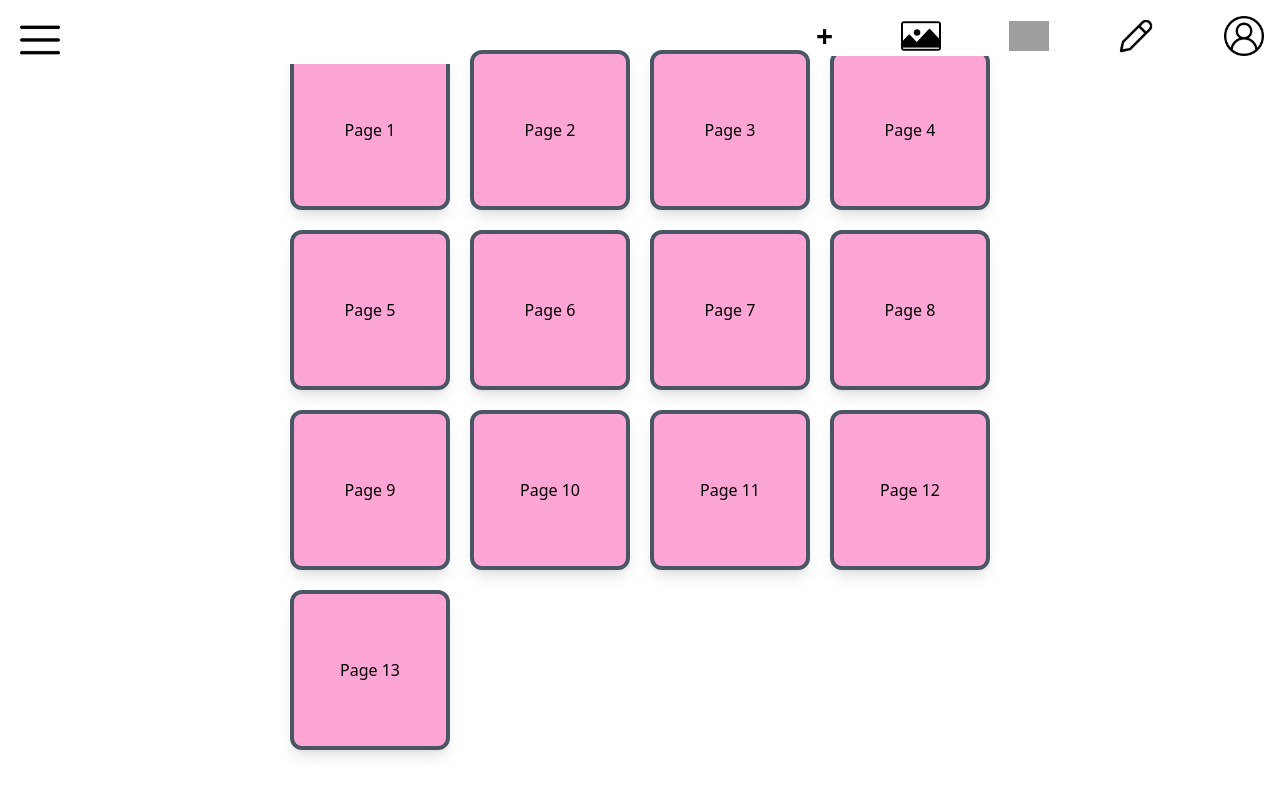
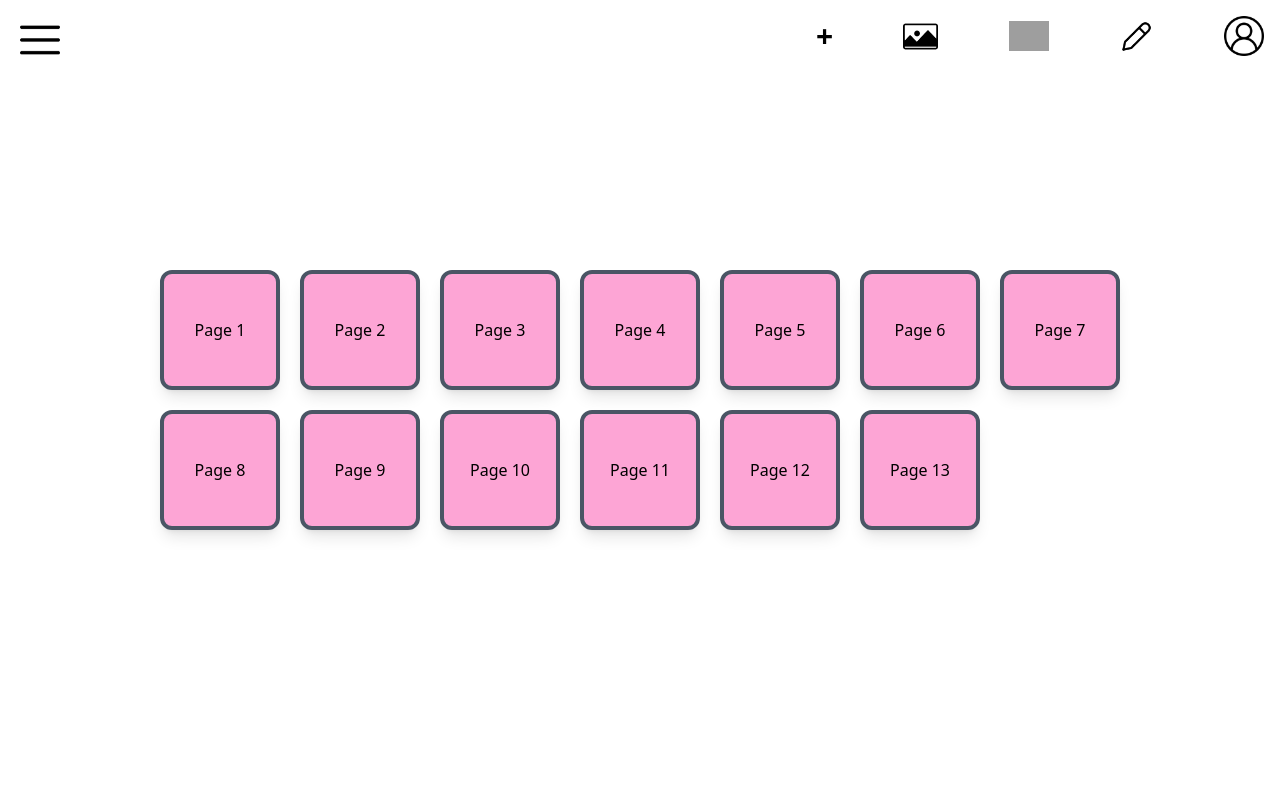
Before and after one commit to kuczkoowska/Bookmarks, a React (Vite) app in the folder Bookmarks/: page / in a window 1280 px wide. Both pictures are taken after a click on the picture 40 px from the left and 40 px from the top of the page. Shown: the top 796 px of the page. Built offline with nearby package versions, Linux system fonts and the light colour scheme; grey boxes are pictures that could not be loaded.

Commit message:
added background change

```diff
--- a/Bookmarks/src/components/Navbar.jsx
+++ b/Bookmarks/src/components/Navbar.jsx
@@ -1,35 +1,92 @@
-import React from 'react'
-import { useState } from 'react'
-import edit from '../icons/edit.png'
-import user from '../icons/user.png'
-import background from '../icons/background.png'
-import scale from '../icons/scale.png'
-import menu from '../icons/menu.png'
-import { useNavigate } from 'react-router-dom'
+import React, { useState } from 'react';
+import { useNavigate } from 'react-router-dom';
+import edit from '../icons/edit.png';
+import user from '../icons/user.png';
+import background from '../icons/background.png';
+import scale from '../icons/scale.png';
+import menu from '../icons/menu.png';
 
-const Navbar = () => {
-    const [showMenu, setShowMenu] = useState(false)
-    const navigate = useNavigate()
+const Navbar = (params) => {
+    const [showMenu, setShowMenu] = useState(false);
+    const [showBackground, setShowBackground] = useState(false);
+    const [showScale, setShowScale] = useState(false);
+    const [showEdit, setShowEdit] = useState(false);
+
+    const navigate = useNavigate();
+
+    const handleFileChange = (event) => {
+        const file = event.target.files[0];
+        if (file) {
+            const selectedImage = URL.createObjectURL(file);
+            params.setBackgroundImage(selectedImage);
+            setShowBackground(false);
+        }
+    };
+
+    const renderBackground = () => {
+        if (!showBackground) return null;
+
+        return (
+            <div className="fixed inset-0 bg-gray-800/50 flex justify-center items-center h-screen w-screen z-[9999]">
+                <div className="bg-white p-6 rounded-lg shadow-lg">
+                    <h2 className="text-xl font-bold mb-6 text-center">Change Background</h2>
+                    <input type="file" accept="image/*" className="mb-4 hidden" id="fileInput" onChange={handleFileChange} />
+                    <div className="flex justify-between mt-2">
+                        <button
+                            className="bg-gray-500 text-white px-4 py-2 mr-3 rounded-3xl cursor-pointer"
+                            onClick={() => document.getElementById('fileInput').click()}>
+                            Choose from files
+                        </button>
+                        <button
+                            className="bg-red-500 text-white px-4 py-2 rounded-3xl cursor-pointer"
+                            onClick={() => setShowBackground(false)}>
+                            Cancel
+                        </button>
+                    </div>
+                    <div className='flex justify-center items-center mt-4'>
+                        <button
+                            className="cursor-pointer"
+                            onClick={() => params.setBackgroundImage('')}>
+                            Set to default
+                        </button>
+                    </div>
+                </div>
+            </div>
+        );
+    };
 
     return (
         <>
-            <div className="fixed top-0 left-0 w-md bg-white p-1 m-4 rounded-xl"><img src={menu} alt="menu icon" onClick={() => setShowMenu(!showMenu)} style={{ maxWidth: '40px' }} /></div>
-            <div className={`fixed top-0 right-0 w-md bg-white m-4 rounded-xl`}>
+            <div className="fixed top-0 left-0 w-md p-1 m-4 rounded-xl cursor-pointer">
+                <img src={menu} alt="menu icon" onClick={() => setShowMenu(!showMenu)} style={{ maxWidth: '40px' }} />
+            </div>
+
+            <div className={`fixed top-0 right-0 w-md backdrop-filter backdrop-blur-md m-4 rounded-xl`}>
                 <ul className="flex justify-between items-center">
-                {showMenu && (
-                    <>
-                        <li className="text-3xl font-bold">+</li>
-                        <li className="text-xl font-bold"><img src={background} alt="background icon" style={{ maxWidth: '40px' }} /></li>
-                        <li className="text-xl font-bold"><img src={scale} alt="scale icon" style={{ maxWidth: '40px' }} /></li>
-                        <li className="text-xl font-bold"><img src={edit} alt="edit icon" style={{ maxWidth: '40px' }} /></li>
-                    </>
-                )}
-                    <li onClick={() => navigate('/login')} className={`text-xl font-bold ${showMenu ? '' : 'fixed right-0 top-0 m-4' }`}><img src={user} alt="user icon" style={{ maxWidth: '40px' }} /></li>
+                    {showMenu && (
+                        <>
+                            <li className="text-3xl font-bold cursor-pointer">+</li>
+                            <li className="text-xl font-bold cursor-pointer">
+                                <img src={background} alt="background icon" style={{ maxWidth: '35px' }} onClick={() => setShowBackground(!showBackground)} />
+                            </li>
+                            <li className="text-xl font-bold cursor-pointer">
+                                <img src={scale} alt="scale icon" style={{ maxWidth: '40px' }} onClick={() => setShowScale(!showScale)} />
+                            </li>
+                            <li className="text-xl font-bold cursor-pointer">
+                                <img src={edit} alt="edit icon" style={{ maxWidth: '35px' }} onClick={() => setShowEdit(!showEdit)} />
+                            </li>
+                        </>
+                    )}
+                    <li onClick={() => navigate('/login')} className={`text-xl font-bold cursor-pointer ${showMenu ? '' : 'fixed right-0 top-0'}`}>
+                        <img src={user} alt="user icon" style={{ maxWidth: '40px' }} />
+                    </li>
                 </ul>
             </div>
+
+            {/* Render Background Modal Outside Navbar */}
+            {renderBackground()}
         </>
-    )
-}
+    );
+};
 
-
-export default Navbar
+export default Navbar;
--- a/Bookmarks/src/components/Pages.jsx
+++ b/Bookmarks/src/components/Pages.jsx
@@ -1,15 +1,19 @@
 import React from 'react'
 
-const Pages = ( params ) => {
+const Pages = (params) => {
     const pageNumbers = Array.from({ length: 13 }, (_, i) => i + 1);
+
+    const cols = params.columns || 1;
+    const size = `calc(var(--spacing) * ${Math.max(30, 160 / cols)})`;
 
     return (
         <>
             {pageNumbers.map((number) => (
                 <div
-                    className='h-40 w-40 border-4 border-gray-600 rounded-xl hover:bg-gray-600 hover:text-white flex justify-center bg-pink-300 items-center shadow-lg cursor-pointer hover:transform hover:scale-105 transition duration-300 ease-in-out'
+                    className='border-4 border-gray-600 rounded-xl hover:bg-gray-600 hover:text-white flex justify-center bg-pink-300 items-center shadow-lg cursor-pointer hover:transform hover:scale-105 transition duration-300 ease-in-out'
                     key={number}
                     onClick={params.onClick}
+                    style={{ height: `${size}`, width: `${size}` }}
                 >
                     Page {number}
                 </div>
--- a/Bookmarks/src/components/Tiles.jsx
+++ b/Bookmarks/src/components/Tiles.jsx
@@ -2,11 +2,22 @@ import React from 'react'
 import Pages from './Pages'
 
 const Tiles = ( params ) => {
+  const gridClass = {
+    1: "grid-cols-1",
+    2: "grid-cols-2",
+    3: "grid-cols-3",
+    4: "grid-cols-4",
+    5: "grid-cols-5",
+    6: "grid-cols-6",
+    7: "grid-cols-7",
+    8: "grid-cols-8"
+  }[params.columns] || "grid-cols-4";
+
   return (
-    <>
-        <div className='grid grid-cols-4 grid-rows-4 gap-5'><Pages onClick={params.onClick}/></div>
-    </>
-  )
+    <div className={`grid ${gridClass} gap-5`}>
+      <Pages onClick={params.onClick} columns={params.columns} />
+    </div>
+  );
 }
 
-export default Tiles
+export default Tiles;
--- a/Bookmarks/src/pages/TilePage.jsx
+++ b/Bookmarks/src/pages/TilePage.jsx
@@ -3,16 +3,23 @@ import Navbar from '../components/Navbar'
 import Tiles from '../components/Tiles'
 
 const TilePage = () => {
+  const [background, setBackground] = React.useState('')
+  const [numberColumns, setNumberColumns] = React.useState(7)
 
   const onClick = () => {
     console.log('Hello')
   }
 
   return (
-    <div className='flex justify-center items-center h-screen flex-col'>
-        <Navbar />
-        <Tiles onClick={onClick}/>
-      </div>
+    <div
+      className='flex justify-center items-center h-screen flex-col'
+      style={{
+        background: background ? `url(${background}) no-repeat center center/cover` : 'none'
+      }}
+    >
+      <Navbar setBackgroundImage={setBackground} setNumberColumns={setNumberColumns}/>
+      <Tiles onClick={onClick} columns={numberColumns}/>
+    </div>
   )
 }
 
```
